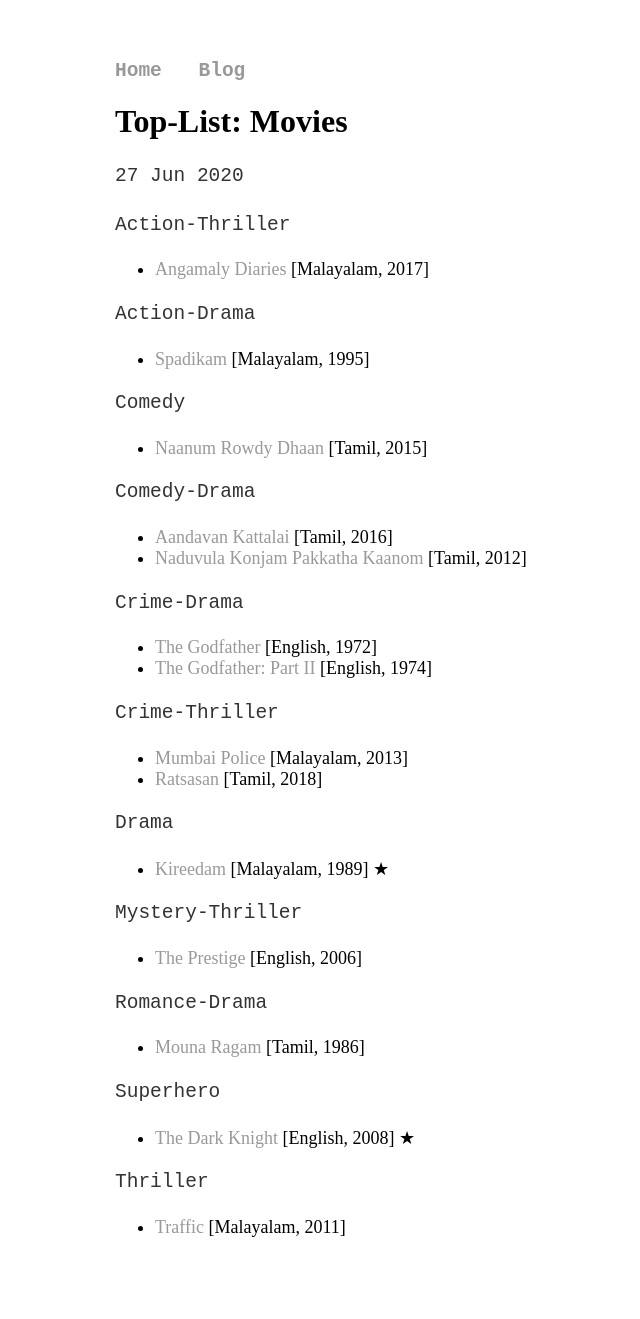
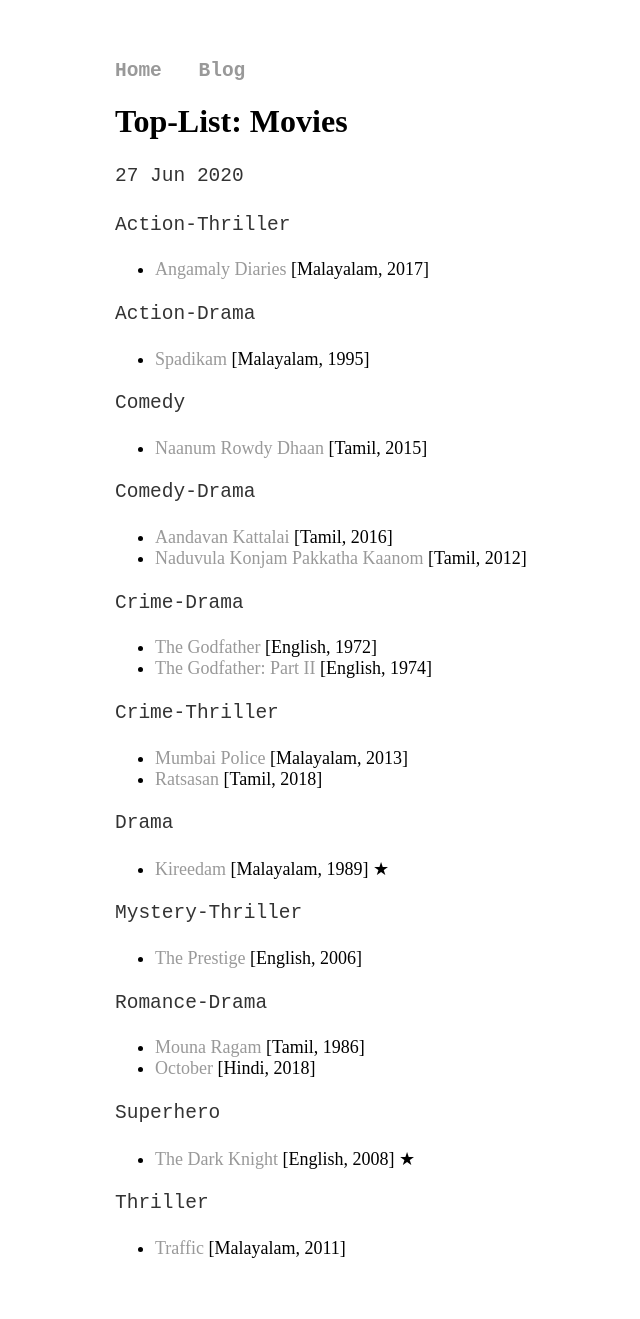
Before and after one commit to joe019/joe019.github.io, a Jekyll site: the page built from _posts/2020-06-27-movies.md, in a window 1280 px wide. Shown: the whole page, without its empty margins (45-685 px from the left). Built offline with Jekyll 4.4.1, drawn with Linux system fonts in a browser that asks for light colours; before the commit the page ends 1298 px from its top, so only the background shows below that.

Commit message:
Added October

```diff
--- a/_posts/2020-06-27-movies.md
+++ b/_posts/2020-06-27-movies.md
@@ -33,6 +33,7 @@
 
 Romance-Drama
 * [Mouna Ragam](https://www.primevideo.com/detail/0KN7YBDJ8UZNMGZZ4U1PPTSRT0/) [Tamil, 1986]
+* [October](https://www.primevideo.com/detail/0KVOW5B1SGGC67U9R3BX2F7KXB) [Hindi, 2018]
 
 Superhero
 * [The Dark Knight](https://www.primevideo.com/detail/0QSTXR0EXWWYI4D3UGMLFM4A0Q) [English, 2008] &#9733;
```
